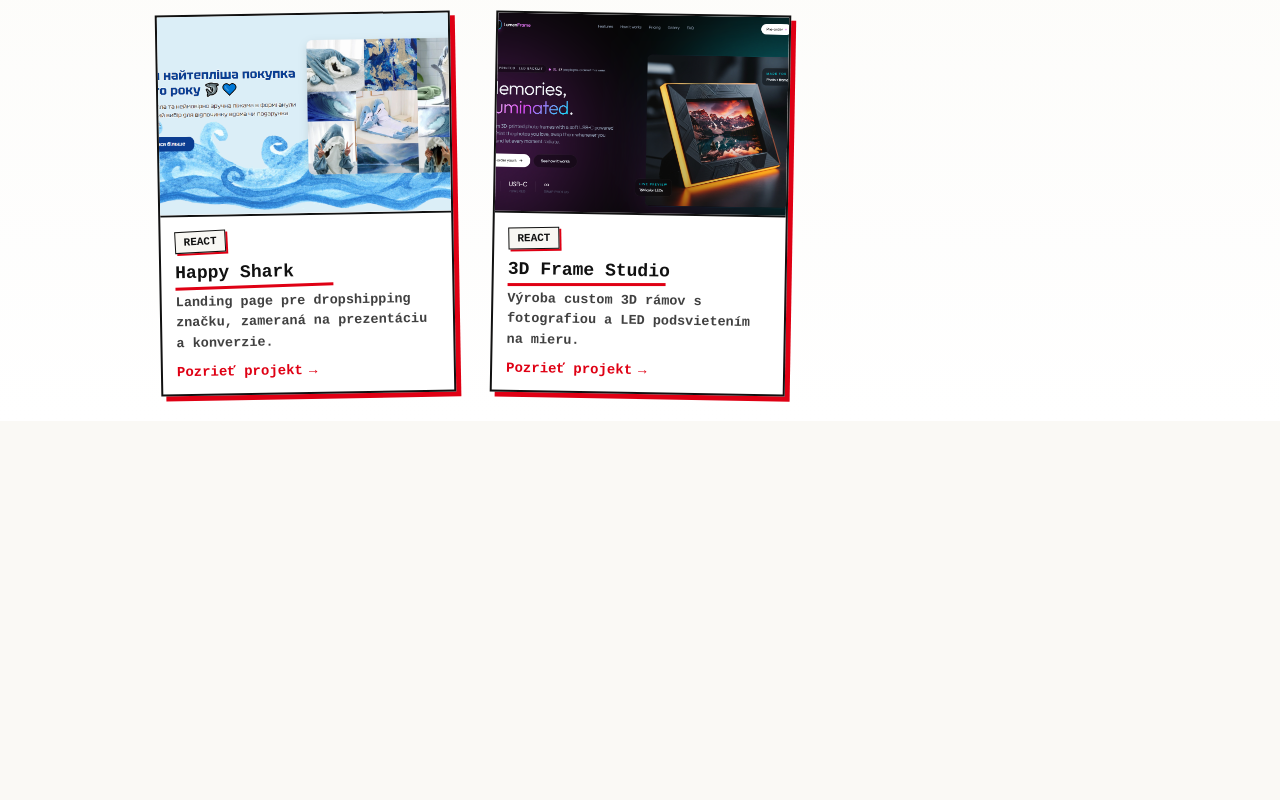
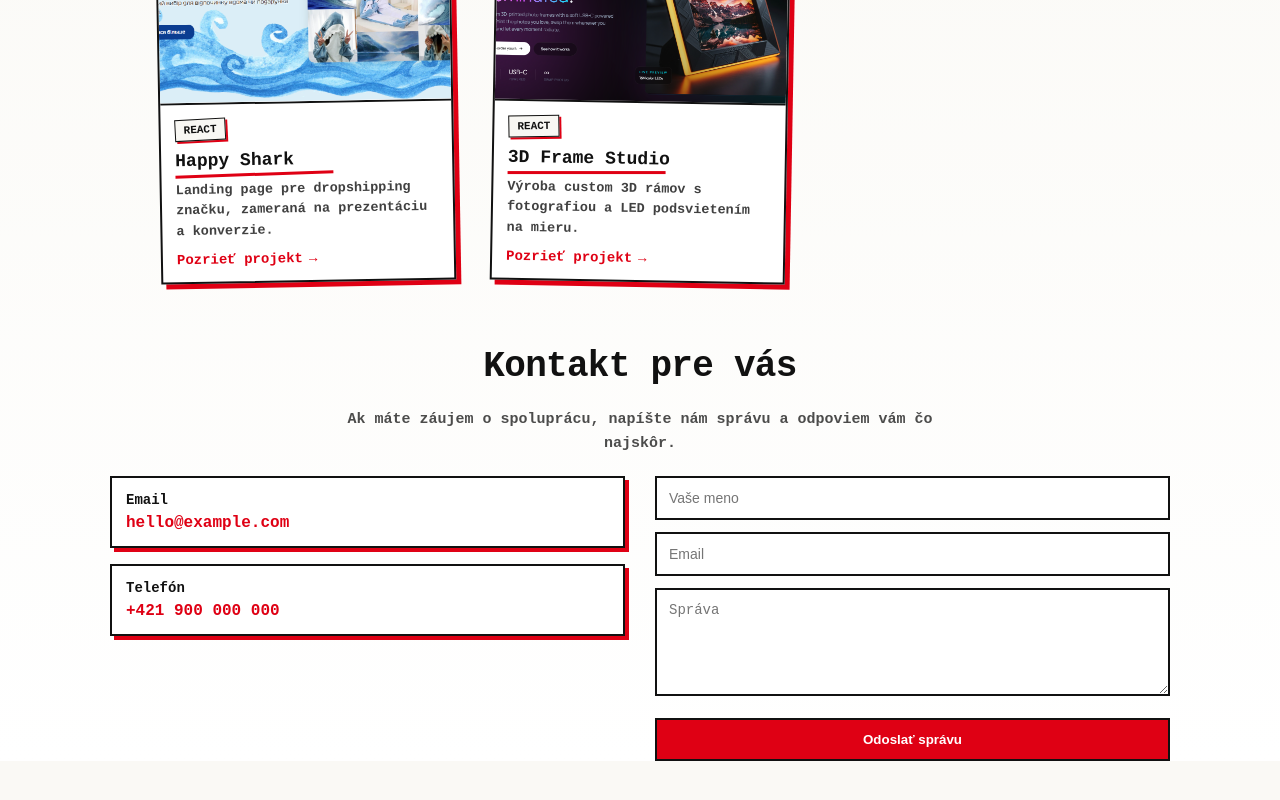
Before and after one commit to alisa777gul/vychod-digital, a React (Vite) app: page / in a window 1280 px wide. Shown: the part 1322-2122 px from the top of the page. Before the commit the page ends 1779 px from the top, so only its background shows below. Built offline with nearby package versions, Linux system fonts and the light colour scheme.

Commit message:
contact addded

```diff
--- a/package.json
+++ b/package.json
@@ -10,8 +10,10 @@
     "preview": "vite preview"
   },
   "dependencies": {
+    "@emailjs/browser": "^4.4.1",
     "react": "^19.2.6",
-    "react-dom": "^19.2.6"
+    "react-dom": "^19.2.6",
+    "react-toastify": "^11.1.0"
   },
   "devDependencies": {
     "@babel/core": "^7.29.0",
--- a/src/App.css
+++ b/src/App.css
@@ -2,22 +2,22 @@
   width: 100%;
   max-width: 420px;
   margin: 0 auto;
-  padding: 20px;
+  padding: 0 20px;
 }
 
 /* SECTION SPACING — MOBILE FIRST */
 section {
-  margin-bottom: 28px;
+  margin-bottom: 40px;
 }
 
 /* TABLET */
 @media (min-width: 768px) {
   section {
-    margin-bottom: 36px;
+    margin-bottom: 64px;
   }
 
   .container {
-    padding: 24px;
+    padding: 0 24px;
     max-width: 1020px;
   }
 }
@@ -25,7 +25,7 @@ section {
 /* DESKTOP */
 @media (min-width: 1024px) {
   .container {
-    padding: 28px;
+    padding: 0 28px;
   }
 }
 
--- a/src/App.jsx
+++ b/src/App.jsx
@@ -5,6 +5,9 @@ import Services from "./components/Services/Services";
 import WhyUs from "./components/WhyUs/WhyUs";
 import "./App.css";
 import Projects from "./components/Projects/Projects";
+import Contact from "./components/Contact/Contact";
+import { ToastContainer } from "react-toastify";
+import "react-toastify/dist/ReactToastify.css";
 
 export default function App() {
   const [loading, setLoading] = useState(true);
@@ -65,6 +68,8 @@ export default function App() {
         <Services />
         <WhyUs />
         <Projects />
+        <Contact />
+        <ToastContainer position="bottom-left" autoClose={2000} newestOnTop />
       </main>
     </div>
   );
--- /dev/null
+++ b/src/components/Contact/Contact.jsx
@@ -0,0 +1,89 @@
+import { useRef, useState } from "react";
+import emailjs from "@emailjs/browser";
+import { toast } from "react-toastify";
+import css from "./Contact.module.css";
+
+const Contact = () => {
+  const form = useRef();
+  const [loading, setLoading] = useState(false);
+
+  const sendEmail = async (e) => {
+    e.preventDefault();
+
+    if (loading) return;
+
+    const formData = new FormData(form.current);
+
+    const name = formData.get("name")?.trim();
+    const email = formData.get("email")?.trim();
+    const message = formData.get("message")?.trim();
+
+    if (!name || !email || !message) {
+      toast.error("Prosím, vyplňte všetky polia");
+      return;
+    }
+
+    try {
+      setLoading(true);
+
+      await emailjs.sendForm(
+        "service_ur5ogyc",
+        "template_i3zatn4",
+        form.current,
+        "o8sk9177Z3fnCr-66",
+      );
+
+      toast.success("Vaša správa bola úspešne odoslaná");
+
+      form.current.reset();
+    } catch (error) {
+      console.error(error);
+      toast.error("Chyba pri odosielaní. Skúste to znova.");
+    } finally {
+      setLoading(false);
+    }
+  };
+
+  return (
+    <section id="kontakt" className={css.contact}>
+      <div className={css.container}>
+        <h2>
+          Kontakt <span>pre vás</span>
+        </h2>
+
+        <p className={css.subtitle}>
+          Ak máte záujem o spoluprácu, napíšte nám správu a odpoviem vám čo
+          najskôr.
+        </p>
+
+        <div className={css.grid}>
+          {/* INFO */}
+          <div className={css.info}>
+            <div className={css.card}>
+              <h3>Email</h3>
+              <a href="mailto:hello@example.com">hello@example.com</a>
+            </div>
+
+            <div className={css.card}>
+              <h3>Telefón</h3>
+              <a href="tel:+421900000000">+421 900 000 000</a>
+            </div>
+          </div>
+
+          {/* FORM */}
+          <form ref={form} onSubmit={sendEmail} className={css.form} noValidate>
+            <input name="name" type="text" placeholder="Vaše meno" />
+            <input name="email" type="email" placeholder="Email" />
+            <textarea name="message" rows="5" placeholder="Správa" />
+
+            <button type="submit" disabled={loading}>
+              {loading ? "Odosielam..." : "Odoslať správu"}
+            </button>
+          </form>
+        </div>
+      </div>
+    </section>
+  );
+};
+
+export default Contact;
--- /dev/null
+++ b/src/components/Contact/Contact.module.css
@@ -0,0 +1,154 @@
+.contact {
+  color: #111;
+}
+
+.contact h2 {
+  margin-bottom: 20px;
+}
+
+.container {
+  max-width: 1100px;
+  margin: 0 auto;
+  padding: 0 20px;
+}
+
+/* TITLE (global h2 already styles span) */
+.subtitle {
+  text-align: center;
+  font-size: 16px;
+
+  line-height: 1.6;
+  color: rgba(0, 0, 0, 0.7);
+  max-width: 600px;
+  margin: 0 auto 20px;
+  font-weight: 900;
+}
+
+/* GRID */
+.grid {
+  display: grid;
+  grid-template-columns: 1fr;
+  gap: 30px;
+}
+
+/* INFO SIDE */
+.info {
+  display: grid;
+  gap: 16px;
+}
+
+/* SMALL CARDS */
+.card {
+  border: 2px solid #111;
+  padding: 14px;
+  background: #fff;
+  box-shadow: 4px 4px 0 #df0014;
+  transition: 0.2s ease;
+}
+
+.card:hover {
+  transform: translateY(-3px);
+}
+
+.card h3 {
+  margin: 0 0 6px;
+  font-size: 14px;
+  font-weight: 800;
+}
+
+.card a {
+  color: #df0014;
+  font-weight: 700;
+  text-decoration: none;
+}
+
+.card p {
+  margin: 0;
+  font-size: 14px;
+}
+
+/* FORM */
+.form {
+  display: flex;
+  flex-direction: column;
+  gap: 12px;
+}
+
+.form input,
+.form textarea {
+  border: 2px solid #111;
+  padding: 12px;
+  font-size: 14px;
+  outline: none;
+  transition: 0.2s ease;
+  background: #fff;
+}
+
+.form input:focus,
+.form textarea:focus {
+  border-color: #df0014;
+  box-shadow: 3px 3px 0 #df0014;
+}
+
+.form button {
+  margin-top: 10px;
+  padding: 12px;
+  background: #df0014;
+  color: #fff;
+  font-weight: 800;
+  border: 2px solid #111;
+  cursor: pointer;
+  transition: 0.2s ease;
+}
+
+.form button:hover {
+  transform: translateY(-3px);
+  box-shadow: 4px 4px 0 #111;
+}
+
+/* TABLET */
+@media (min-width: 768px) {
+  .grid {
+    grid-template-columns: 1fr 1fr;
+    align-items: start;
+  }
+
+  .subtitle {
+    font-size: 15px;
+  }
+}
+
+.error {
+  color: #df0014;
+  font-size: 13px;
+  font-weight: 700;
+}
+
+.success {
+  background: #111;
+  color: #fff;
+  padding: 10px;
+  font-size: 13px;
+  font-weight: 700;
+  border: 2px solid #df0014;
+  box-shadow: 4px 4px 0 #df0014;
+  animation: pop 0.3s ease;
+}
+
+@keyframes pop {
+  from {
+    transform: scale(0.95);
+    opacity: 0;
+  }
+  to {
+    transform: scale(1);
+    opacity: 1;
+  }
+}
+
+/* button loading state */
+.form button:disabled {
+  opacity: 0.6;
+  cursor: not-allowed;
+  transform: none !important;
+}
--- a/src/components/Header/Header.jsx
+++ b/src/components/Header/Header.jsx
@@ -1,9 +1,10 @@
 import { useEffect, useRef, useState } from "react";
 import Button from "../Button/Button";
 import styles from "./Header.module.css";
+import { scrollToSection } from "../../utils/scrollToSection";
 
 const navItems = [
-  { label: "Domov", href: "top" },
+  { label: "Domov", href: "#home" },
   { label: "Služby", href: "#sluzby" },
   { label: "O nás", href: "#o-nas" },
   { label: "Projekty", href: "#projekty" },
@@ -12,36 +13,23 @@ const navItems = [
 
 export default function Header() {
   const headerRef = useRef(null);
+
   const [isMenuOpen, setIsMenuOpen] = useState(false);
   const [isScrolled, setIsScrolled] = useState(false);
 
-  const closeMenu = () => {
-    setIsMenuOpen(false);
-  };
+  const closeMenu = () => setIsMenuOpen(false);
 
-  const scrollToTop = () => {
+  const handleScrollToTop = () => {
     closeMenu();
-
     window.scrollTo({
       top: 0,
       behavior: "smooth",
     });
   };
 
-  const scrollToSection = (href) => {
-    const section = document.querySelector(href);
-
-    if (!section) return;
-
-    const headerHeight = headerRef.current?.offsetHeight || 0;
-    const sectionTop = section.getBoundingClientRect().top + window.scrollY;
-
+  const handleScrollToSection = (href) => {
     closeMenu();
-
-    window.scrollTo({
-      top: sectionTop - headerHeight - 18,
-      behavior: "smooth",
-    });
+    scrollToSection(href);
   };
 
   useEffect(() => {
@@ -52,9 +40,7 @@ export default function Header() {
     handleScroll();
     window.addEventListener("scroll", handleScroll);
 
-    return () => {
-      window.removeEventListener("scroll", handleScroll);
-    };
+    return () => window.removeEventListener("scroll", handleScroll);
   }, []);
 
   return (
@@ -63,66 +49,63 @@ export default function Header() {
         ref={headerRef}
         className={`${styles.header} ${isScrolled ? styles.scrolled : ""}`}
       >
+        {/* LOGO */}
         <a
           className={styles.logo}
-          href="#top"
-          aria-label="Východ Digital - Domov"
-          onClick={(event) => {
-            event.preventDefault();
-            scrollToTop();
+          href="#home"
+          aria-label="Home"
+          onClick={(e) => {
+            e.preventDefault();
+            handleScrollToTop();
           }}
         >
-          <img src="/logo.svg" alt="Východ Digital" />
+          <img src="/logo.svg" alt="Logo" />
         </a>
 
+        {/* BURGER */}
         <button
           className={`${styles.burger} ${isMenuOpen ? styles.burgerOpen : ""}`}
           type="button"
           aria-label={isMenuOpen ? "Zatvoriť menu" : "Otvoriť menu"}
           aria-expanded={isMenuOpen}
           aria-controls="main-menu"
-          onClick={() => setIsMenuOpen((current) => !current)}
+          onClick={() => setIsMenuOpen((prev) => !prev)}
         >
           <span className={styles.burgerLine}></span>
           <span className={styles.burgerLine}></span>
           <span className={styles.burgerLine}></span>
         </button>
 
+        {/* MENU */}
         <div
           className={`${styles.menu} ${isMenuOpen ? styles.menuOpen : ""}`}
           id="main-menu"
         >
-          <nav className={styles.nav} aria-label="Hlavná navigácia">
-            {navItems.map((item) =>
-              item.href === "top" ? (
-                <button
-                  className={styles.navButton}
-                  key={item.href}
-                  type="button"
-                  onClick={scrollToTop}
-                >
-                  {item.label}
-                </button>
-              ) : (
+          <nav className={styles.nav} aria-label="Main navigation">
+            {navItems.map((item) => (
               <a
                 key={item.href}
                 href={item.href}
-                  onClick={(event) => {
-                    event.preventDefault();
-                    scrollToSection(item.href);
+                onClick={(e) => {
+                  e.preventDefault();
+
+                  if (item.href === "#home") {
+                    handleScrollToTop();
+                  } else {
+                    handleScrollToSection(item.href);
+                  }
                 }}
               >
                 {item.label}
               </a>
-              ),
-            )}
+            ))}
           </nav>
 
           <Button
             href="#kontakt"
-            onClick={(event) => {
-              event.preventDefault();
-              scrollToSection("#kontakt");
+            onClick={(e) => {
+              e.preventDefault();
+              handleScrollToSection("#kontakt");
             }}
           >
             Napíšte nám
@@ -130,11 +113,12 @@ export default function Header() {
         </div>
       </header>
 
+      {/* BACKDROP */}
       {isMenuOpen && (
         <button
           className={styles.backdrop}
           type="button"
-          aria-label="Zatvoriť menu"
+          aria-label="Close menu"
           onClick={closeMenu}
         />
       )}
--- a/src/components/Projects/Projects.module.css
+++ b/src/components/Projects/Projects.module.css
@@ -1,5 +1,9 @@
 .projects {
   color: #111;
+}
+
+.projects h2 span {
+  color: #df0014;
 }
 
 /* GRID — MOBILE FIRST */
--- /dev/null
+++ b/src/utils/scrollToSection.js
@@ -0,0 +1,15 @@
+export const scrollToSection = (href) => {
+  const section = document.querySelector(href);
+
+  if (!section) return;
+
+  const header = document.querySelector("header");
+  const headerHeight = header?.offsetHeight || 0;
+
+  const sectionTop = section.getBoundingClientRect().top + window.scrollY;
+
+  window.scrollTo({
+    top: sectionTop - headerHeight - 18,
+    behavior: "smooth",
+  });
+};
```
Also changed, not shown: src/components/Hero/Hero.jsx (+19 -3 lines), 1 other file (tests, documents, lock files or other folders). Lines whose indentation alone changed are shown as unchanged.
